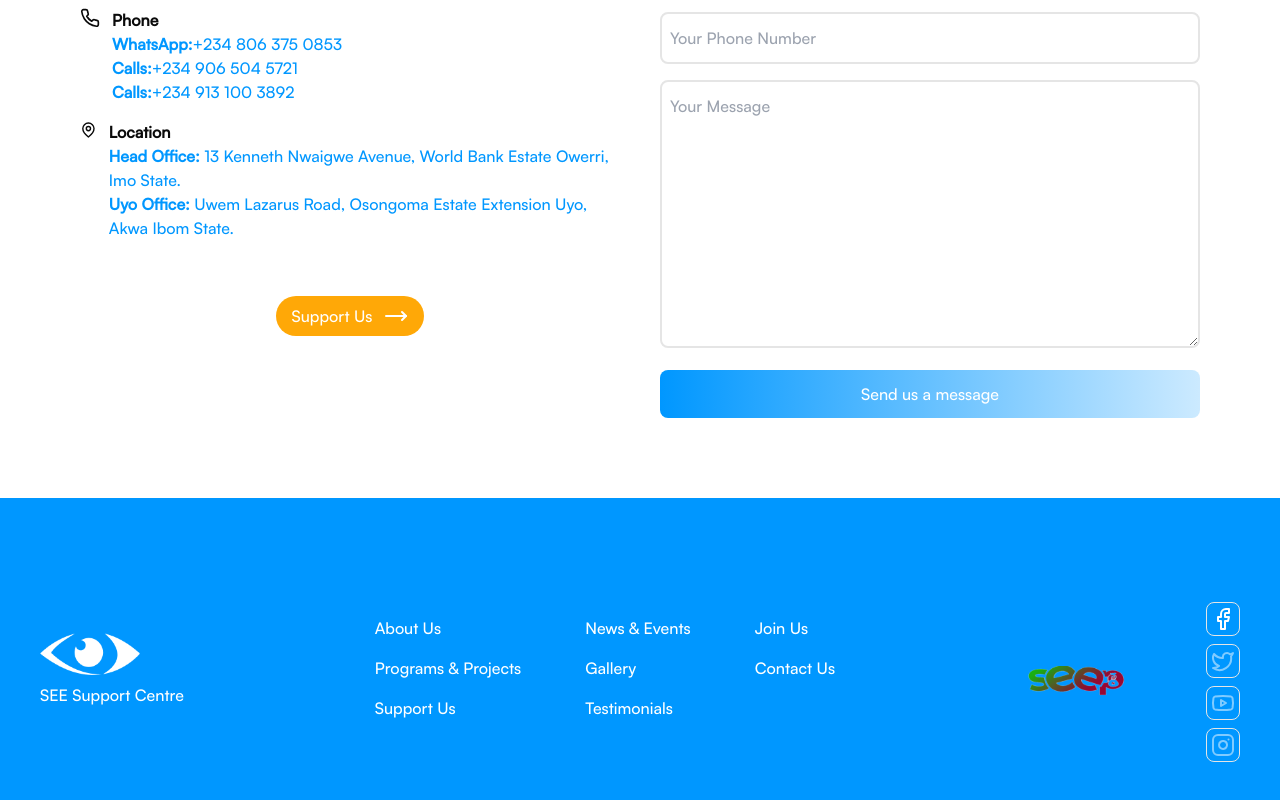
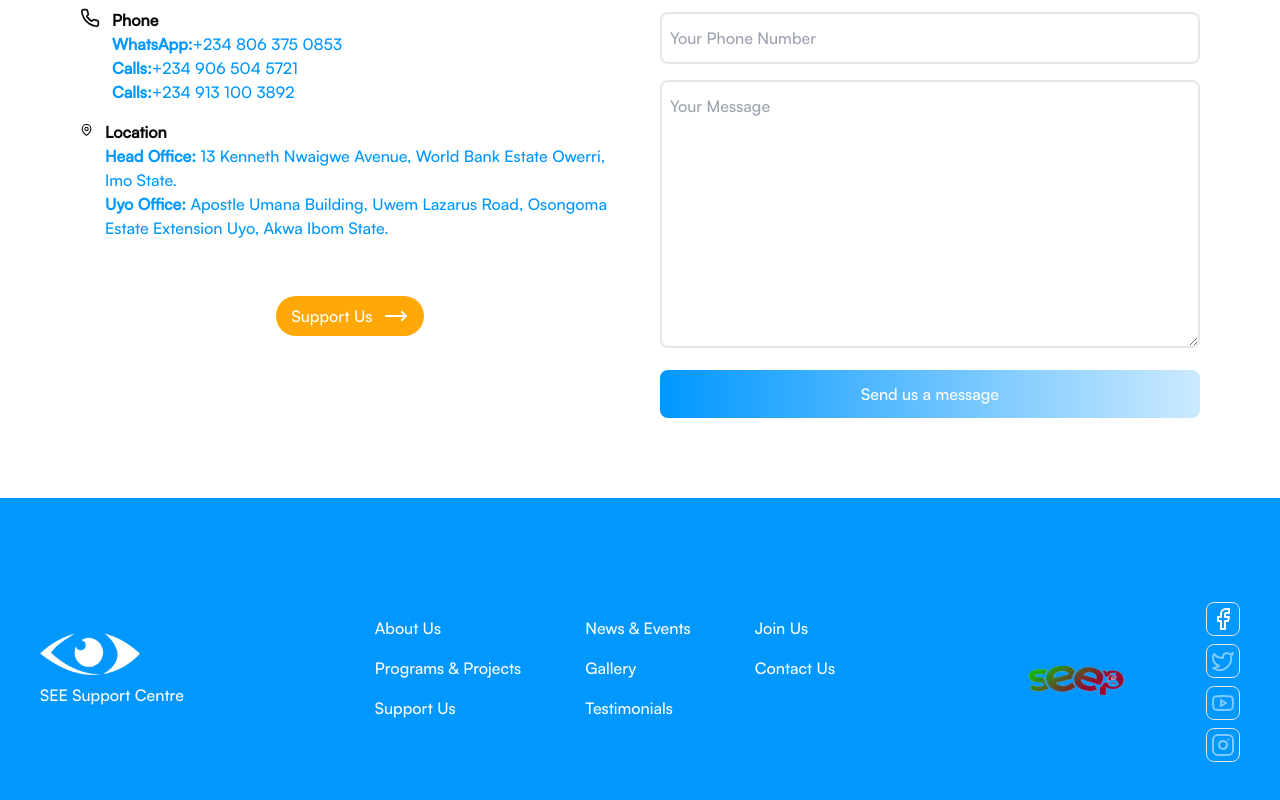
Before and after one commit to Austinobravo/seep, a Next.js app: page /contact in a window 1280 px wide. Shown: the part 920-1720 px from the top of the page. Built offline with nearby package versions, Linux system fonts and the light colour scheme.

Commit message:
Added mods on the gallery and  contact page

```diff
--- a/app/(contact)/contact/_components/ContactDetails.tsx
+++ b/app/(contact)/contact/_components/ContactDetails.tsx
@@ -31,7 +31,7 @@ const ContactDetails = () => {
             <div>
                 <h3 className='font-bold'>Location</h3>
                 <p className='seep-text-color'><span className='font-bold'>Head Office:</span> 13 Kenneth Nwaigwe Avenue, World Bank Estate Owerri, Imo State.</p>
-                <p className='seep-text-color'><span className='font-bold'>Uyo Office:</span> Uwem Lazarus Road, Osongoma Estate Extension Uyo, Akwa Ibom State.</p>
+                <p className='seep-text-color'><span className='font-bold'>Uyo Office:</span> Apostle Umana Building, Uwem Lazarus Road, Osongoma Estate Extension Uyo, Akwa Ibom State.</p>
             </div>
         </div>
         <div>
--- a/app/(gallery)/gallery/_components/Gallery.tsx
+++ b/app/(gallery)/gallery/_components/Gallery.tsx
@@ -120,7 +120,7 @@ const Gallery = () => {
                 <blockquote className='opacity-90 md:text-3xl text-2xl font-bold'>“A flow of student entrepreneurs into the nigerian economy”</blockquote>
                 <div className='flex justify-center items-center text-lg'>
                     <Dot/>
-                    <p>SEEP 2019 Theme</p>
+                    <p>SEEP-innov8ion 2019</p>
                 </div>
             </div>
             {ImagesOf2019.slice(currentImageIndexof2019, currentImageEndIndexof2019).map((image, index)=> (
@@ -164,7 +164,7 @@ const Gallery = () => {
                 <blockquote className='opacity-90 text-3xl font-bold'>“Taking Tech to School”</blockquote>
                 <div className='flex justify-center items-center text-lg'>
                     <Dot/>
-                    <p>SEEP 2022 Theme</p>
+                    <p>SEEP-Tech2School 2022</p>
                 </div>
             </div>
             {ImagesOf2022.slice(currentImageIndexof2022, currentImageEndIndexof2022).map((image, index)=> (
```
